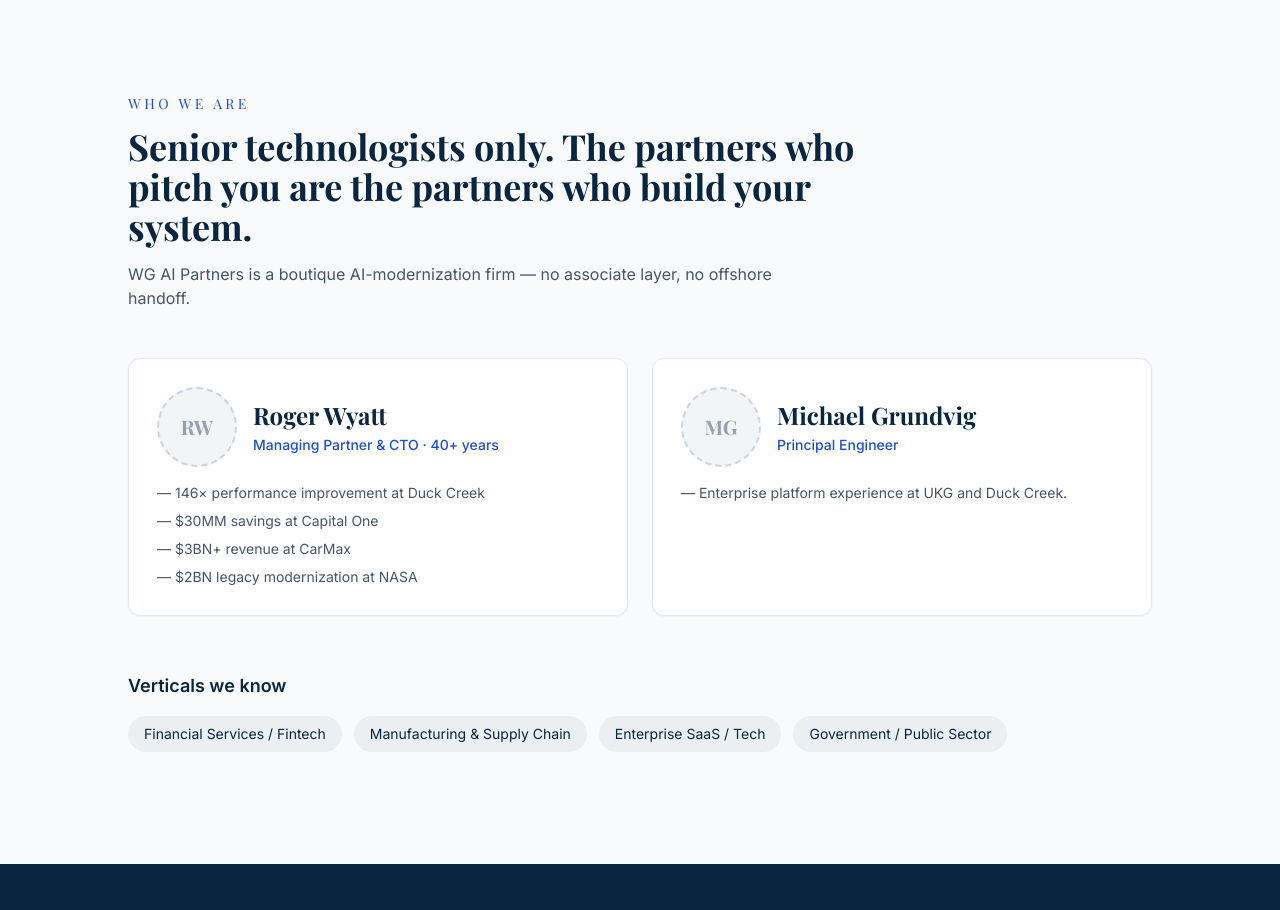
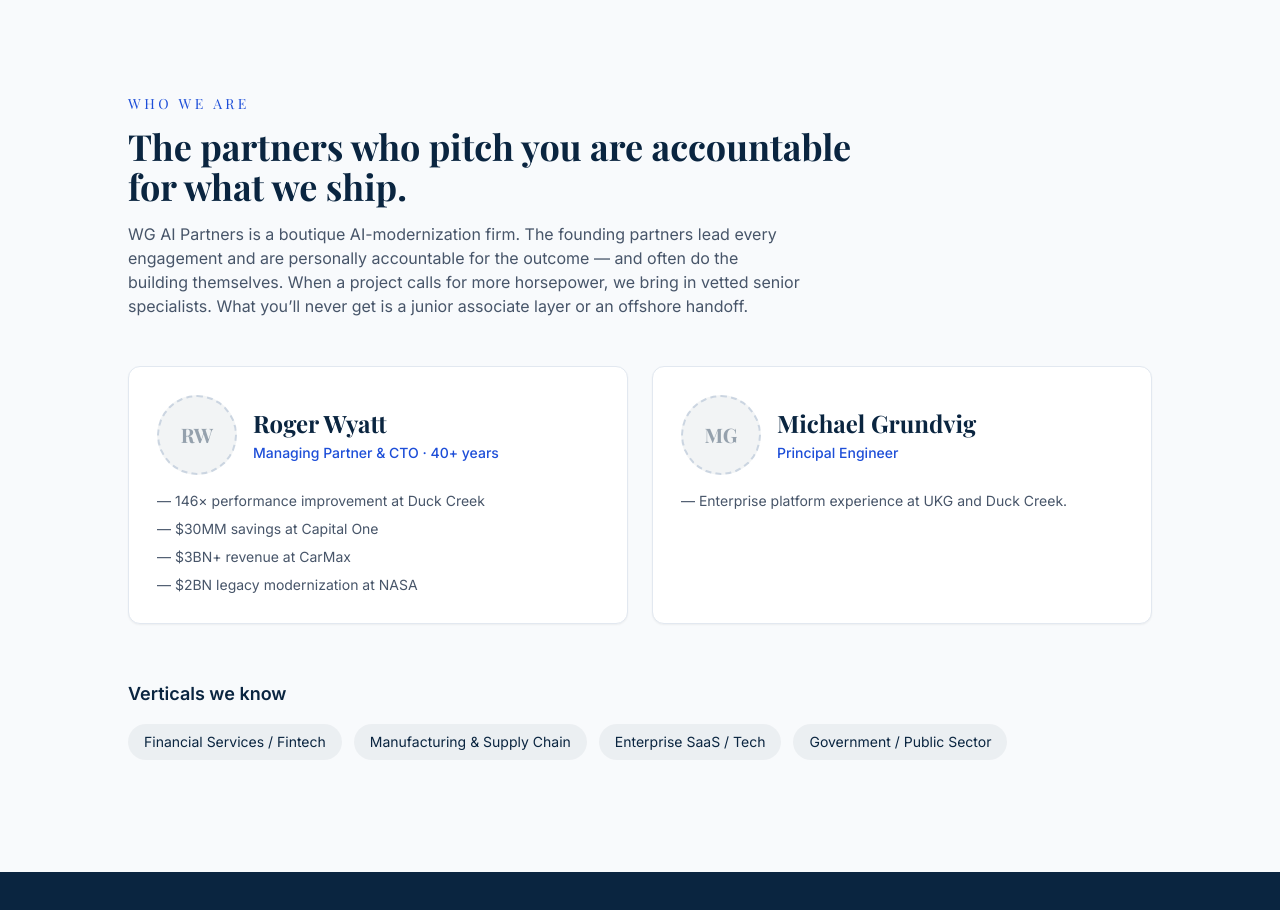
Before and after one commit to rogergwyatt/wgpartners, a Next.js app: page / in a window 1280 px wide. Shown: the part 3320-4230 px from the top of the page. Built offline with nearby package versions, Linux system fonts and the light colour scheme.

Commit message:
copy: soften Who We Are to allow vetted senior talent

```diff
--- a/src/components/WhoWeAre.tsx
+++ b/src/components/WhoWeAre.tsx
@@ -50,12 +50,14 @@ export default function WhoWeAre() {
         Who We Are
       </p>
       <h2 className="mt-3 max-w-3xl font-serif text-3xl font-bold text-navy lg:text-4xl">
-        Senior technologists only. The partners who pitch you are the partners
-        who build your system.
+        The partners who pitch you are accountable for what we ship.
       </h2>
       <p className="mt-4 max-w-2xl text-slate-600">
-        WG AI Partners is a boutique AI-modernization firm — no associate layer, no
-        offshore handoff.
+        WG AI Partners is a boutique AI-modernization firm. The founding partners
+        lead every engagement and are personally accountable for the
+        outcome — and often do the building themselves. When a project calls for
+        more horsepower, we bring in vetted senior specialists. What you&rsquo;ll
+        never get is a junior associate layer or an offshore handoff.
       </p>
 
       <div className="mt-12 grid gap-6 md:grid-cols-2">
```
